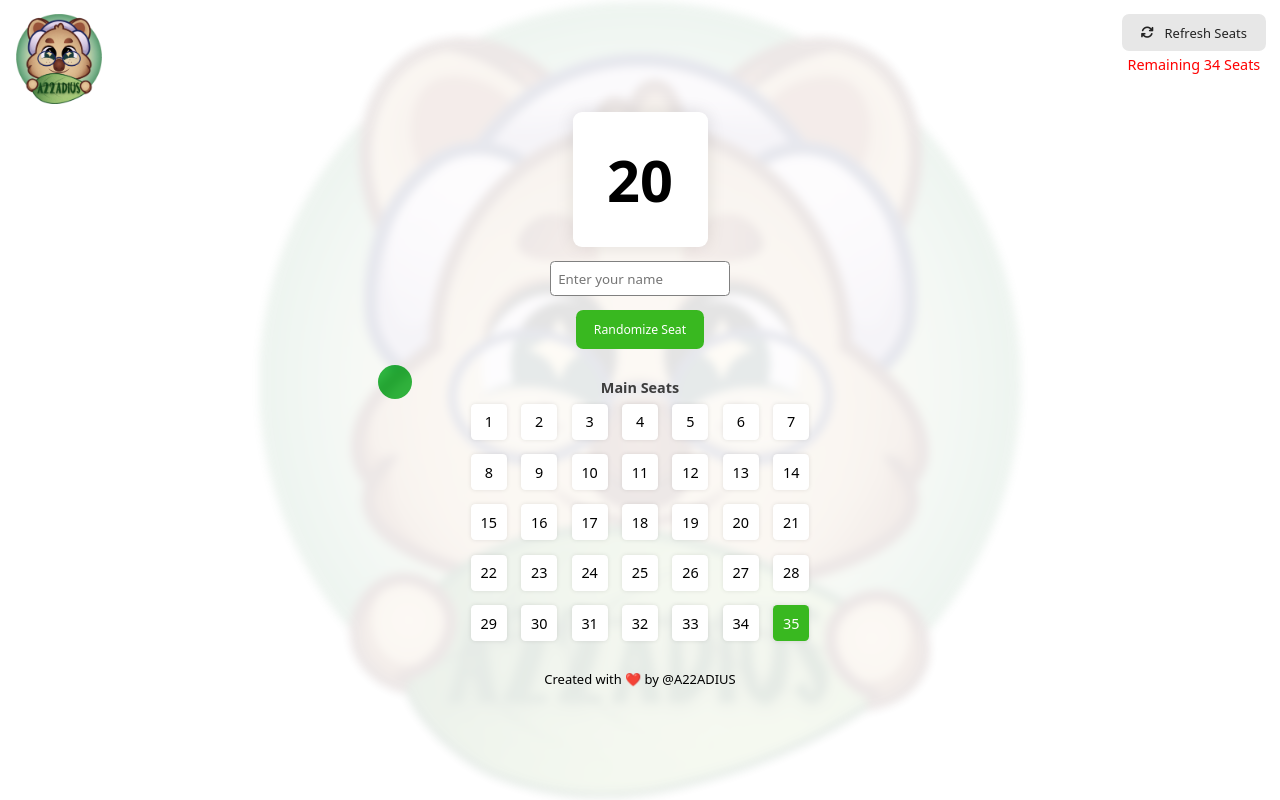
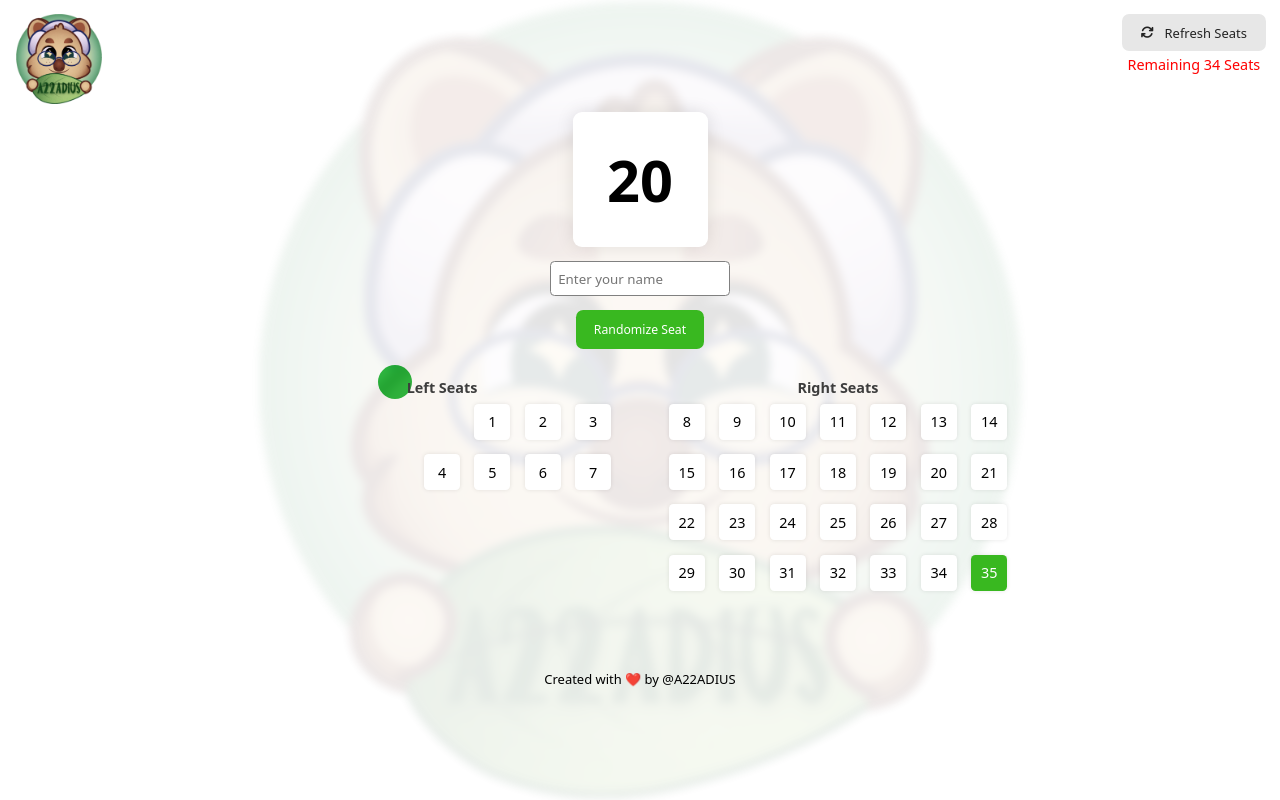
Before and after one commit to wp-83/seat-randomizer, a plain HTML site: page index.html in a window 1280 px wide. Drawn offline with Linux system fonts and the light colour scheme.

Commit message:
fix: layout

```diff
--- a/index.html
+++ b/index.html
@@ -51,7 +51,7 @@
 					</div>
 				</div>
 				<div class="right-seats">
-					<h4>Main Seats</h4>
+					<h4>Right Seats</h4>
 					<div class="seats">
 						<!-- <div class="seat" data-number="21">21</div>
 						<div class="seat" data-number="22">22</div>
--- a/script.js
+++ b/script.js
@@ -17,16 +17,16 @@ const leftSeatsMap = [
 	"",
 	"",
 	"",
+	"s",
+	"s",
+	"s",
 	"",
 	"",
 	"",
-	"",
-	"",
-	"",
-	"",
-	"",
-	"",
-	"",
+	"s",
+	"s",
+	"s",
+	"s",
 ]; // 18
 
 const rightSeatsMap = [
@@ -58,13 +58,13 @@ const rightSeatsMap = [
 	"s",
 	"s",
 	"s",
-	"s",
-	"s",
-	"s",
-	"s",
-	"s",
-	"s",
-	"s",
+	"",
+	"",
+	"",
+	"",
+	"",
+	"",
+	"",
 ]; // 17
 
 const leftSeats = leftSeatsMap.filter((e) => e != "").length;
--- a/style.css
+++ b/style.css
@@ -130,7 +130,7 @@ button:hover{
 }
 
 .left-seats {
-    display: none;
+    /* display: none; */
 }
 
 .seats .seat-box:empty {
```
